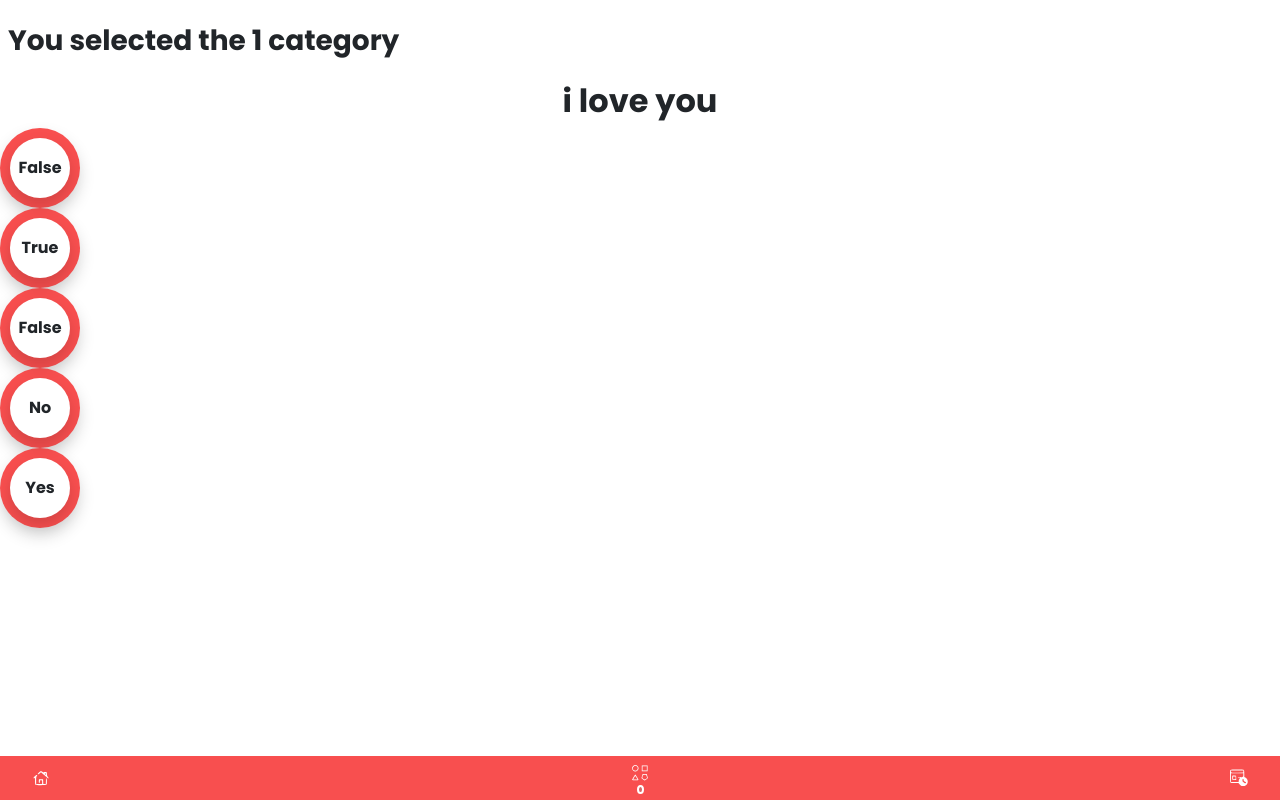
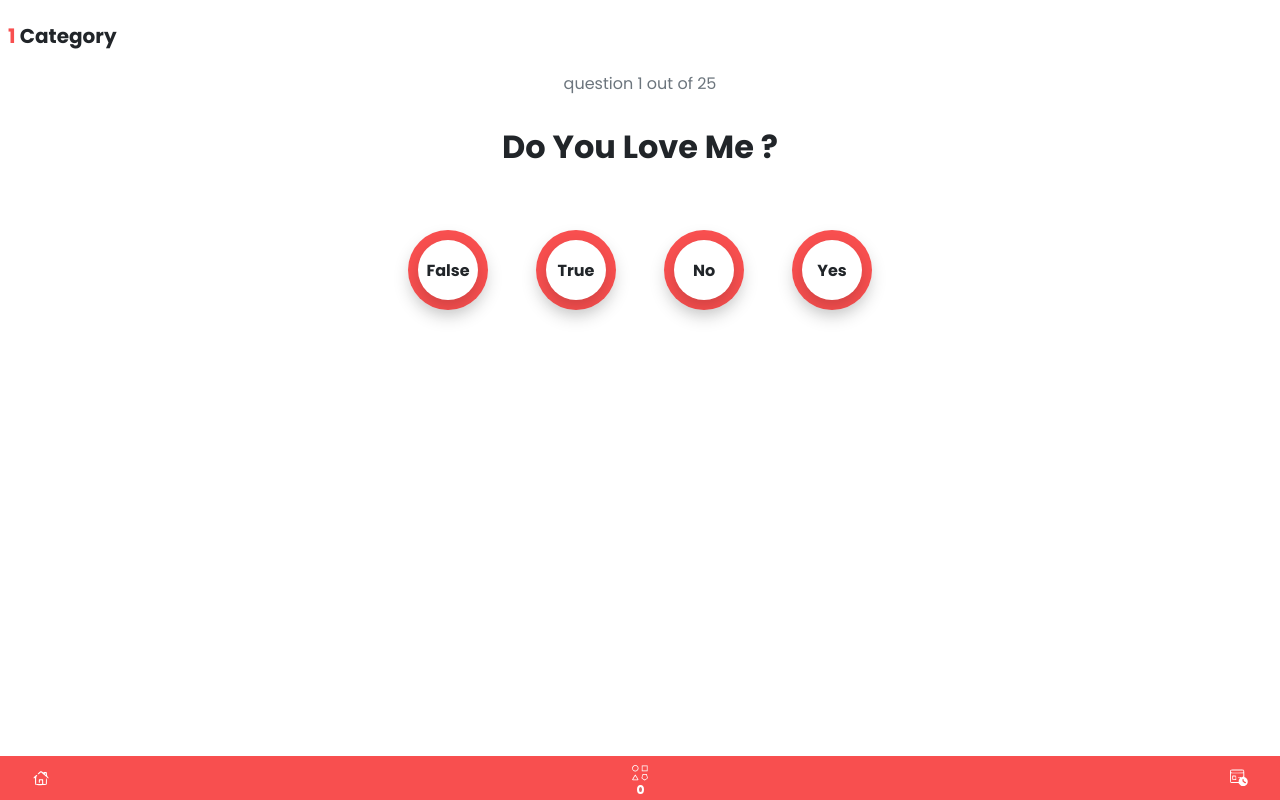
Before and after one commit to Adedoyin-Emmanuel/kingsword-demo-game, a React (Create React App) app: page /app/category/1 in a window 1280 px wide. Built offline with nearby package versions, Linux system fonts and the light colour scheme.

Commit message:
Added a new component questionLengthTracker

```diff
--- a/src/components/answer.tsx
+++ b/src/components/answer.tsx
@@ -9,7 +9,7 @@ const Answer = ({text}: answerProps):JSX.Element =>{
     return (
         <React.Fragment>
 
-            <section className="answer-container d-flex align-items-center justify-content-center shadow">
+            <section className="answer-container d-flex align-items-center justify-content-center shadow mx-4 my-3">
                 <section className="answer-container-inner-section d-flex align-items-center justify-content-center shadow">
 
                    <h6 className="answer-text fw-bold fs-6 text-capitalize m-0">{text}</h6>
--- a/src/components/question.tsx
+++ b/src/components/question.tsx
@@ -7,8 +7,8 @@ interface questionProps {
 const Question = ({ question }: questionProps): JSX.Element => {
   return (
     <React.Fragment>
-      <section className="question-container d-flex align-items-center justify-content-center">
-        <h2 className="fw-bold fs-2 text-center">{question}</h2>
+      <section className="question-container d-flex align-items-center justify-content-center my-3">
+        <h2 className="fw-bold fs-2 text-center text-capitalize">{question}</h2>
       </section>
     </React.Fragment>
   );
--- a/src/pages/Game.tsx
+++ b/src/pages/Game.tsx
@@ -1,32 +1,35 @@
-import React from 'react';
-import { useParams } from 'react-router-dom';
-import Footer from '../components/app-footer';
-import CurrentPageNotch from '../components/app-current-page-notch';
-import Question from '../components/question';
-import Answer from '../components/answer';
+import React from "react";
+import { useParams } from "react-router-dom";
+import Footer from "../components/app-footer";
+import CurrentPageNotch from "../components/app-current-page-notch";
+import Question from "../components/question";
+import Answer from "../components/answer";
 
-const Game =  ():JSX.Element => {
+const Game = (): JSX.Element => {
+  const { category } = useParams();
 
-    const {category} = useParams();
+  return (
+    <React.Fragment>
+      <section className="container-fluid p-0">
+        <h5 className="fs-5 fw-bold my-3 p-2 text-capitalize">
+          {" "}
+          <p style={{"color":"var(--brand-category-love-color)"}} className="m-0 d-inline">{category}</p> category
+        </h5>
+        <p className="text-captalize text-center text-muted">question 1 out of 25</p>
+        <section className="game-area d-flex jusify-content-center flex-column my-">
+          <Question question="do you love me ? " />
+          <section className="answer-area d-flex align-items-around justify-content-center flex-wrap p-4">
+            <Answer text="false" />
+            <Answer text="true" />
+            <Answer text="no" />
+            <Answer text="yes" />
+          </section>
+        </section>
 
-    return(
-        <React.Fragment>
-            <section className="container-fluid p-0">
-               <h3 className="fs-3 fw-bold my-3 p-2"> You selected the {category} category</h3>
-
-               <Question question="i love you"/>
-
-
-               <Answer text="false"/>
-               <Answer text="true"/>
-               <Answer text="false"/>
-               <Answer text="no"/>
-               <Answer text="yes"/>
-
-               <Footer categoryPage={<CurrentPageNotch/>}/>
-            </section>
-        </React.Fragment>
-    );
-}
+        <Footer categoryPage={<CurrentPageNotch />} />
+      </section>
+    </React.Fragment>
+  );
+};
 
 export default Game;
```
Also changed, not shown: src/components/question-legth-tracker.tsx (added, +11 -0 lines).
